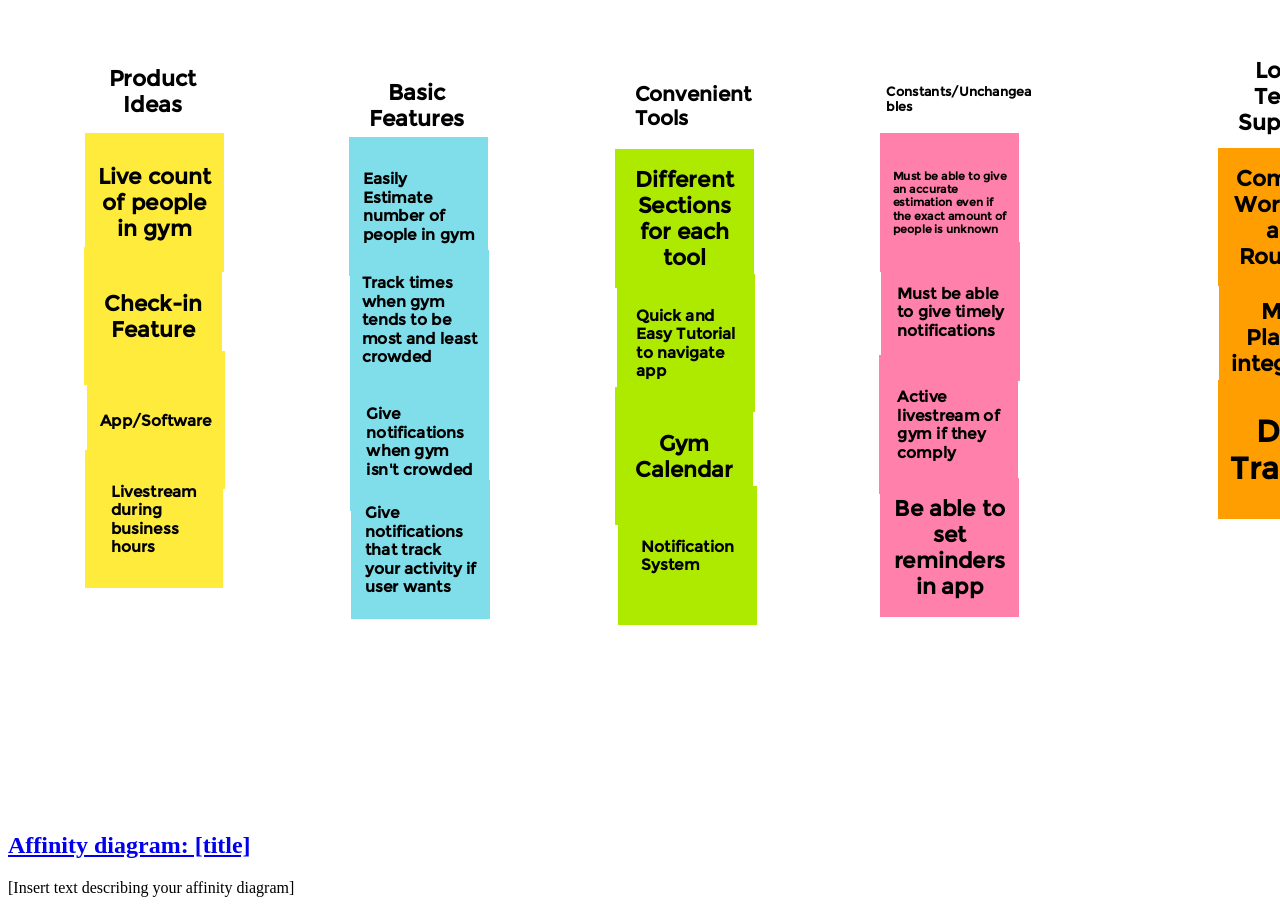
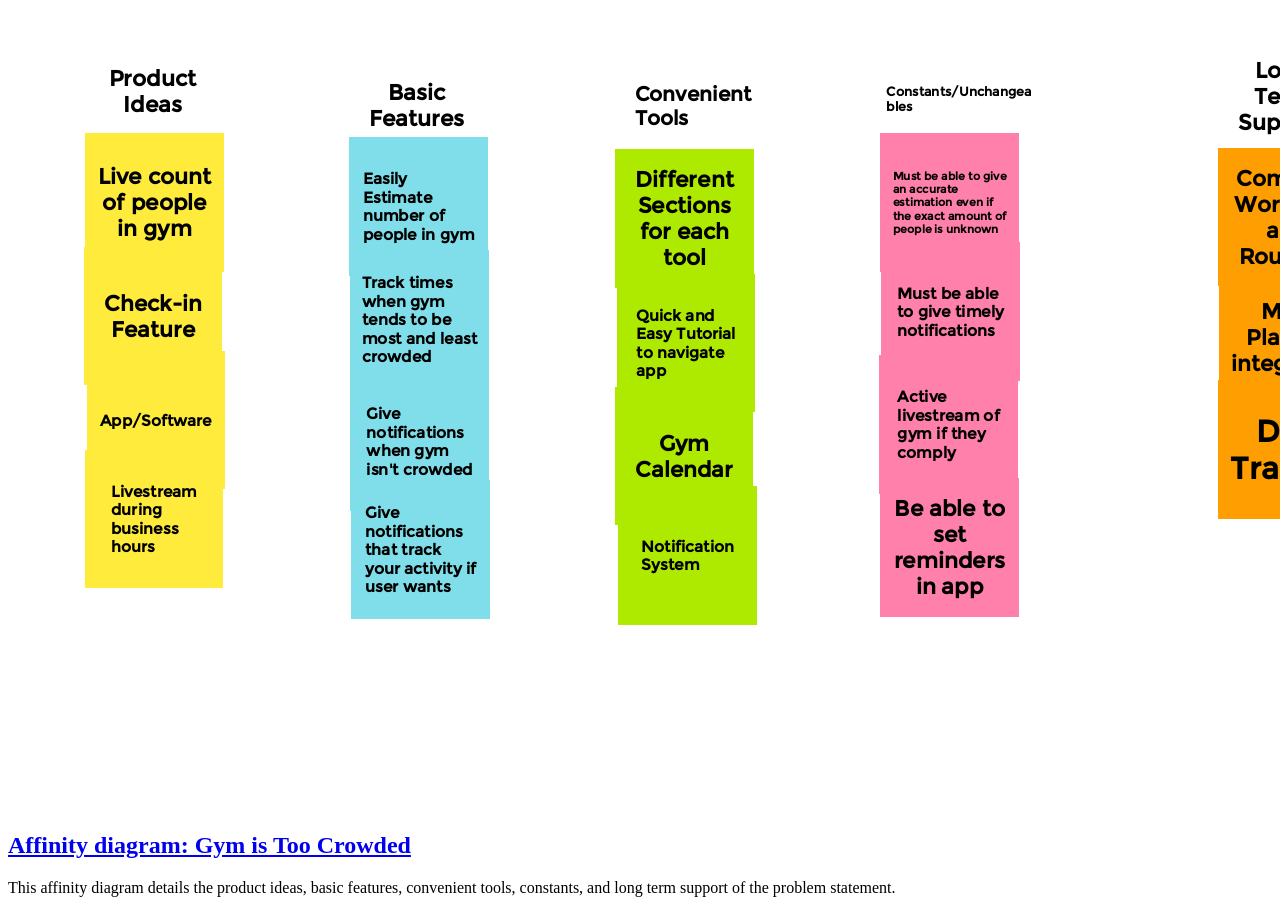
Before and after one commit to TheRealAndrewErdmann/TheRealAndrewErdmann.github.io, a plain HTML site: page index.html in a window 1280 px wide. Shown: the top 913 px of the page. Drawn offline with Linux system fonts and the light colour scheme.

Commit message:
Update index.html

```diff
--- a/index.html
+++ b/index.html
@@ -8,9 +8,9 @@
         <section class="assign">
         <img src="images/affinity-diagram.png" />
         <section class="assign-det">
-        <a href="files/affinity-diagram.pdf"><h2>Affinity diagram: [title]</h2></a>
+        <a href="files/affinity-diagram.pdf"><h2>Affinity diagram: Gym is Too Crowded</h2></a>
         <p>
-        [Insert text describing your affinity diagram]
+        This affinity diagram details the product ideas, basic features, convenient tools, constants, and long term support of the problem statement.
         </p>
         </section>
         </section>
```
